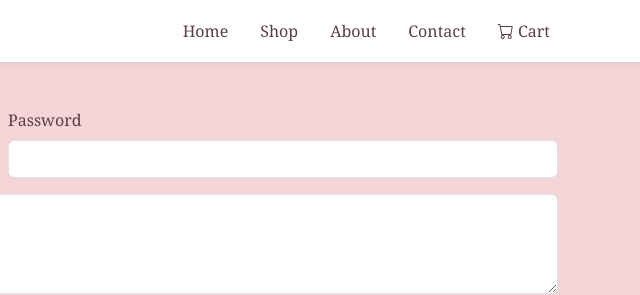
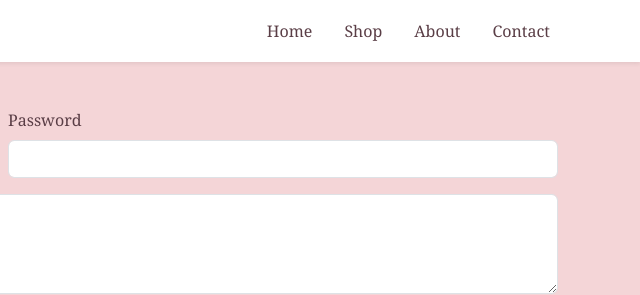
Before and after one commit to anjali5844/akaaya-beauty, a plain HTML site: page contact.html in a window 1280 px wide. Shown: the top 295 px of the page, 640-1280 px from the left. Drawn offline with nearby package versions, Linux system fonts and the light colour scheme.

Commit message:
Update contact.html

```diff
--- a/contact.html
+++ b/contact.html
@@ -68,7 +68,6 @@
           <li class="nav-item"><a class="nav-link" href="shop.html">Shop</a></li>
           <li class="nav-item"><a class="nav-link" href="about.html">About</a></li>
           <li class="nav-item"><a class="nav-link" href="contact.html">Contact</a></li>
-          <li class="nav-item"><a class="nav-link" href="#"><i class="bi bi-cart"></i> Cart</a></li>
         </ul>
       </div>
     </div>
```
